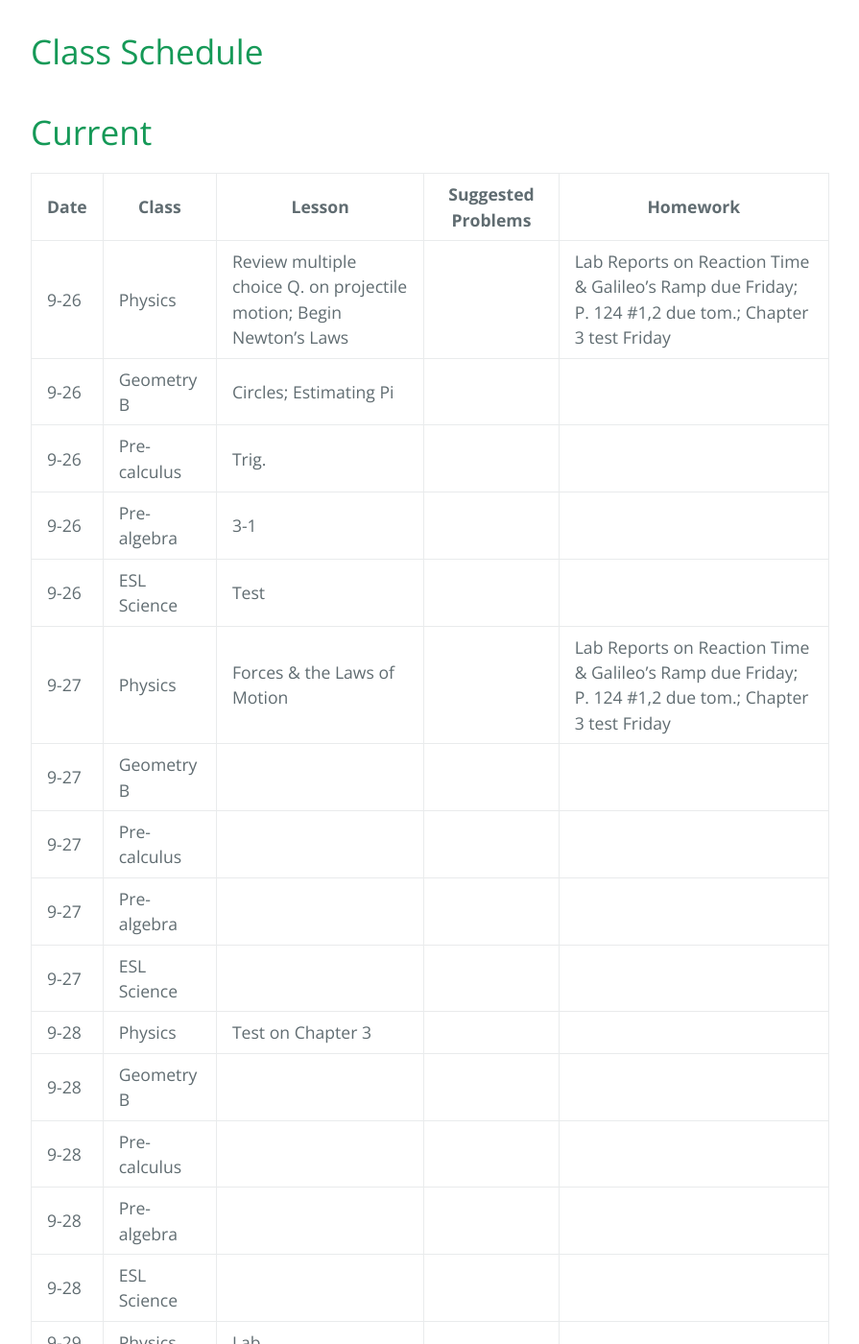
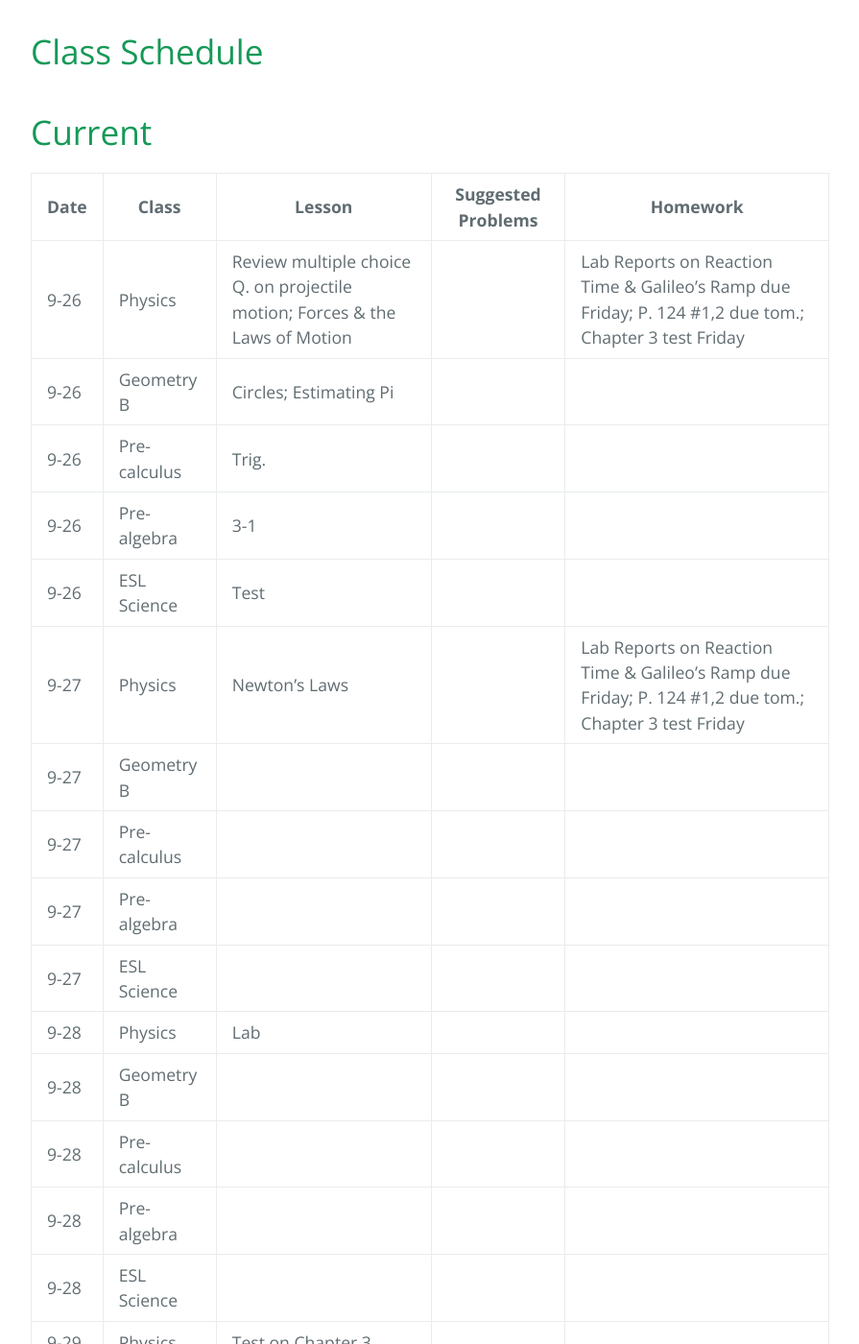
Before and after one commit to gpayoo/gpayoo, a Jekyll site: the page built from index.md, in a window 1280 px wide and 1400 px high, scrolled down 388 px. Shown: the whole window at 96% size, without its empty margins (192-1087 px from the left). Built offline with Jekyll 4.4.1, drawn with Linux system fonts in a browser that asks for light colours; our own code applies the rules of GitHub Pages for plain Markdown files.

Commit message:
Update index.md

```diff
--- a/index.md
+++ b/index.md
@@ -9,22 +9,22 @@ layout: default
 
 | Date | Class | Lesson | Suggested Problems | Homework |
 | ---- | ----- | ------ | -------- | ---
-| 9-26 | Physics | Review multiple choice Q. on projectile motion; Begin Newton's Laws | | Lab Reports on Reaction Time & Galileo's Ramp due Friday; P. 124 #1,2 due tom.; Chapter 3 test Friday
+| 9-26 | Physics | Review multiple choice Q. on projectile motion; Forces & the Laws of Motion | | Lab Reports on Reaction Time & Galileo's Ramp due Friday; P. 124 #1,2 due tom.; Chapter 3 test Friday
 | 9-26 | Geometry B | Circles; Estimating Pi | |  |
 | 9-26 | Pre-calculus | Trig.  | |
 | 9-26 | Pre-algebra | 3-1 | |
 | 9-26 | ESL Science | Test |  |
-| 9-27 | Physics | Forces & the Laws of Motion | |  Lab Reports on Reaction Time & Galileo's Ramp due Friday; P. 124 #1,2 due tom.; Chapter 3 test Friday
+| 9-27 | Physics | Newton's Laws | |  Lab Reports on Reaction Time & Galileo's Ramp due Friday; P. 124 #1,2 due tom.; Chapter 3 test Friday
 | 9-27 | Geometry B |  | |  |
 | 9-27 | Pre-calculus |   | |
 | 9-27 | Pre-algebra |  | |
 | 9-27 | ESL Science |  |  |
-| 9-28 | Physics | Test on Chapter 3 | |
+| 9-28 | Physics | Lab | |
 | 9-28 | Geometry B |  | |  |
 | 9-28 | Pre-calculus |   | |
 | 9-28 | Pre-algebra |  | |
 | 9-28 | ESL Science |  |  |
-| 9-29 | Physics | Lab | |
+| 9-29 | Physics | Test on Chapter 3 | |
 | 9-29 | Geometry B |  | |  |
 | 9-29 | Pre-calculus |   | |
 | 9-29 | Pre-algebra |  | |
```
